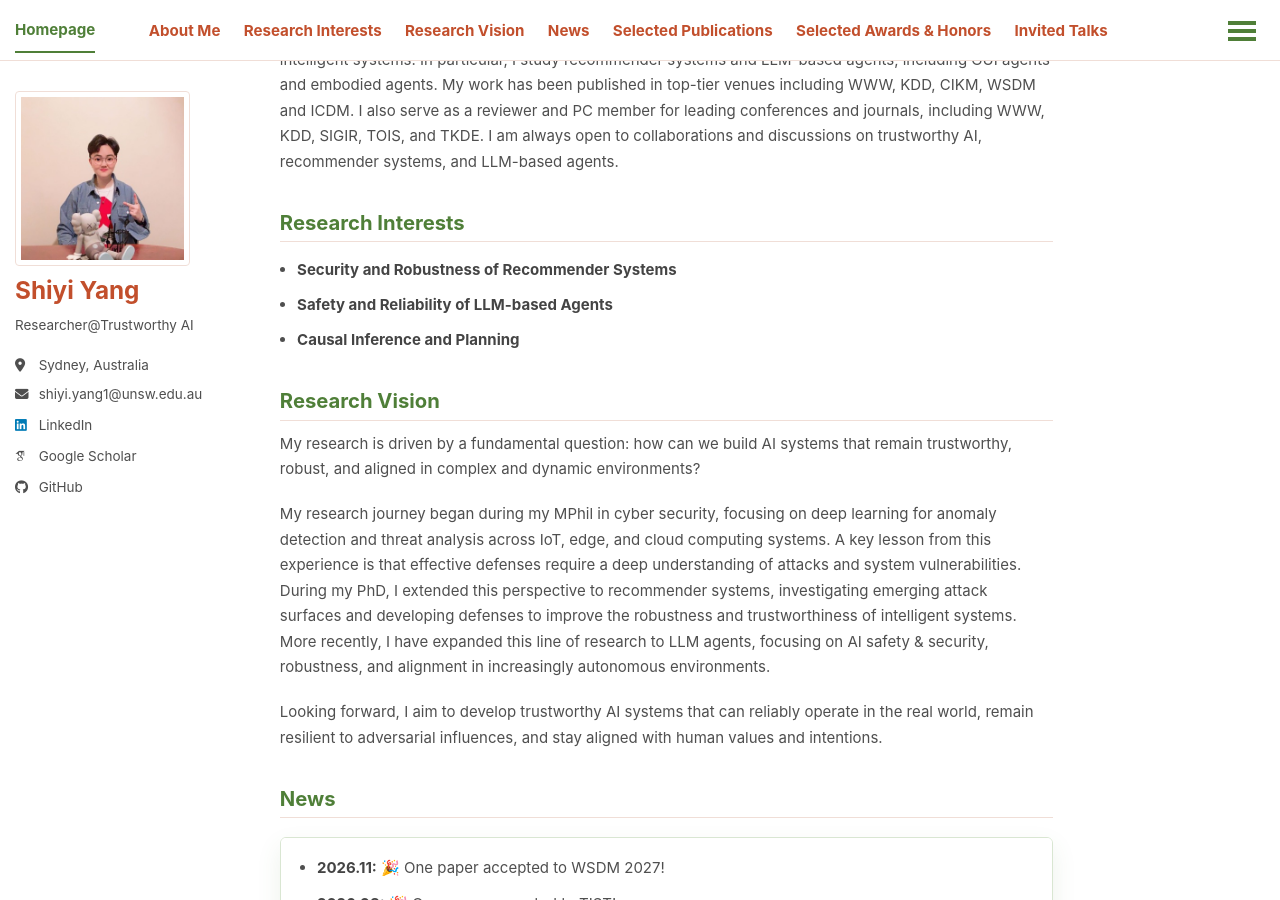
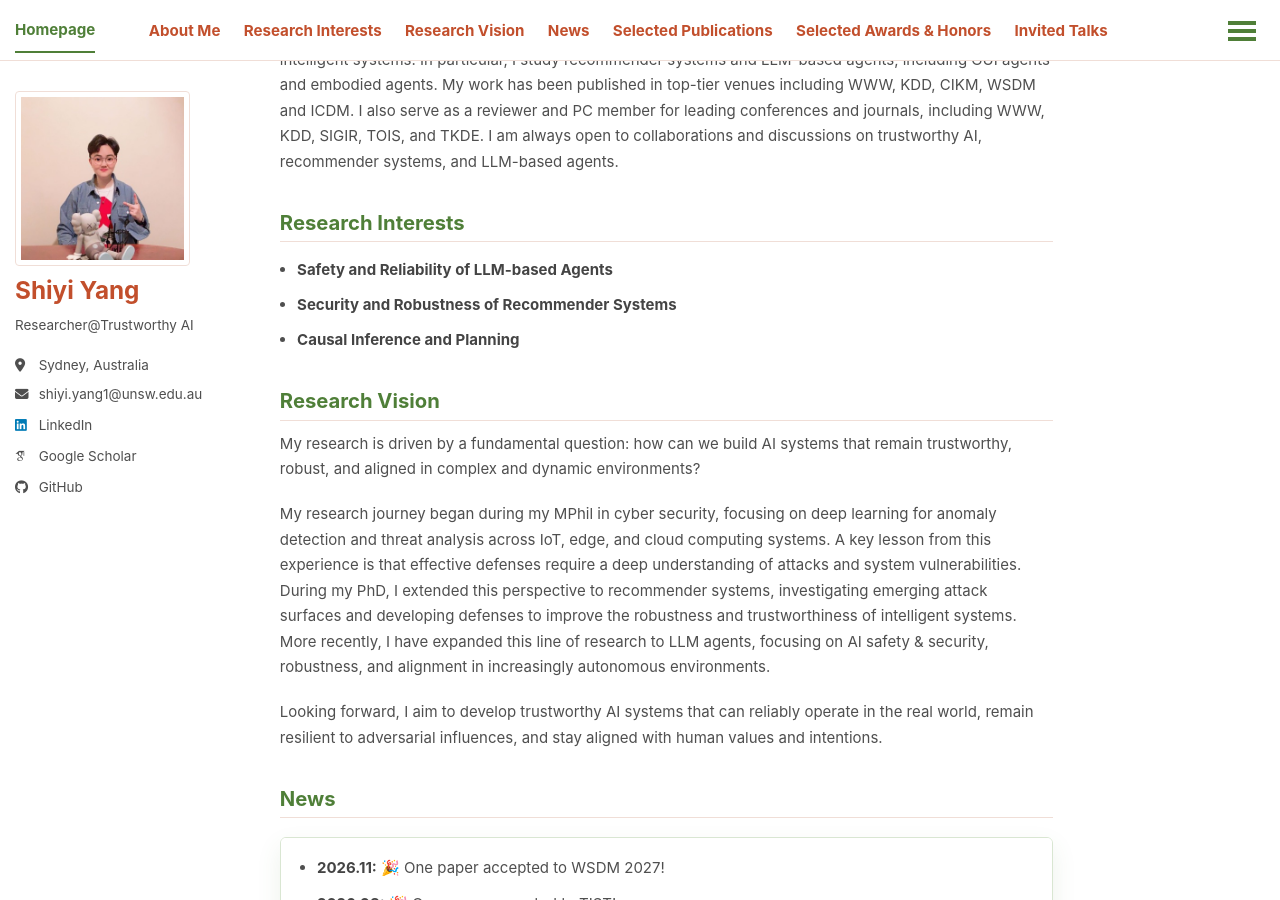
Before and after one commit to shiyiyang-ai/shiyiyang-ai.github.io, a Jekyll site: the page built from _pages/about.md, in a window 1280 px wide and 900 px high, scrolled down 305 px. Built offline with Jekyll 4.4.1, drawn with Linux system fonts in a browser that asks for light colours; some web fonts are replaced; a script bundle is joined from its source files by our own code; library files that are not in the unit come from our copies.

```diff
--- a/_pages/about.md
+++ b/_pages/about.md
@@ -14,8 +14,8 @@ permalink: /
 
 ## Research Interests
 
+- **Safety and Reliability of LLM-based Agents**
 - **Security and Robustness of Recommender Systems**
-- **Safety and Reliability of LLM-based Agents**
 - **Causal Inference and Planning**
 
 ## Research Vision
```
